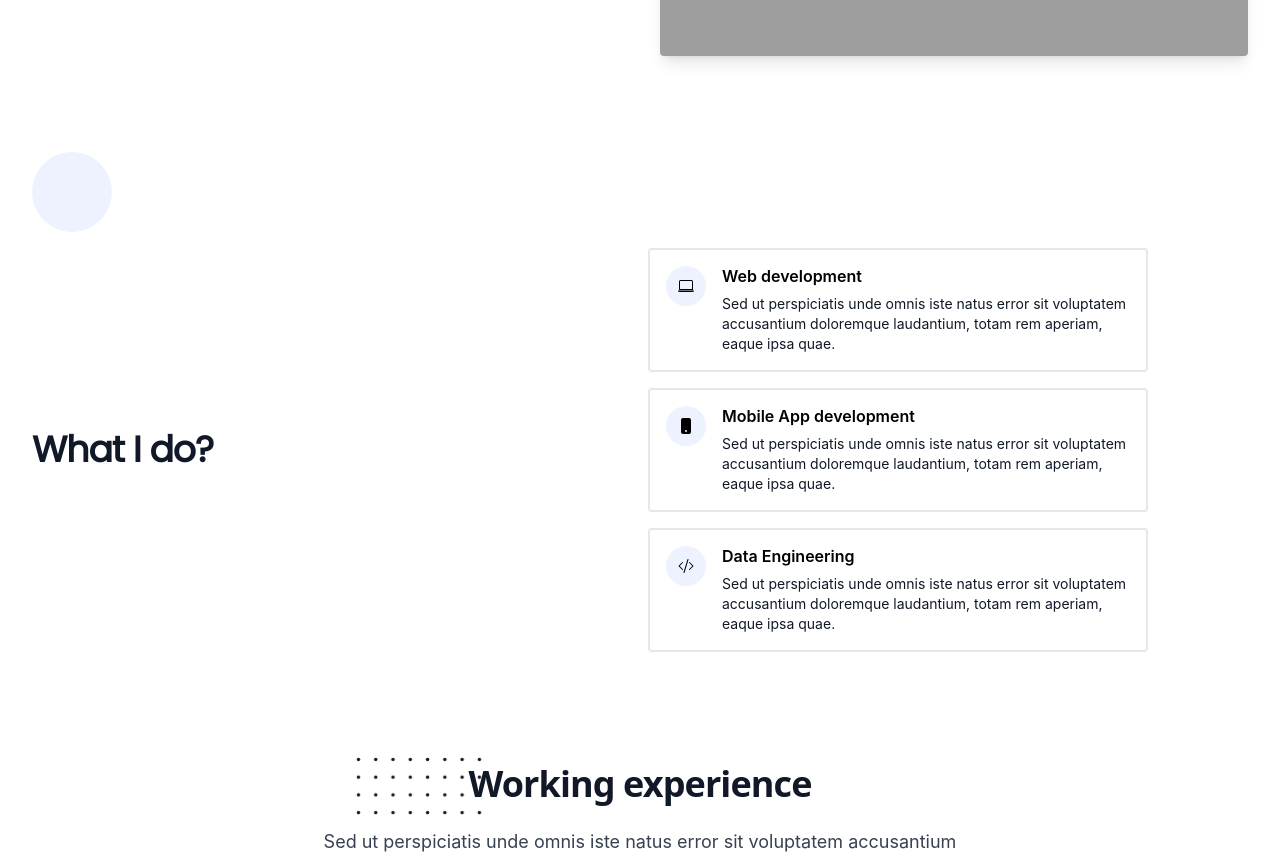
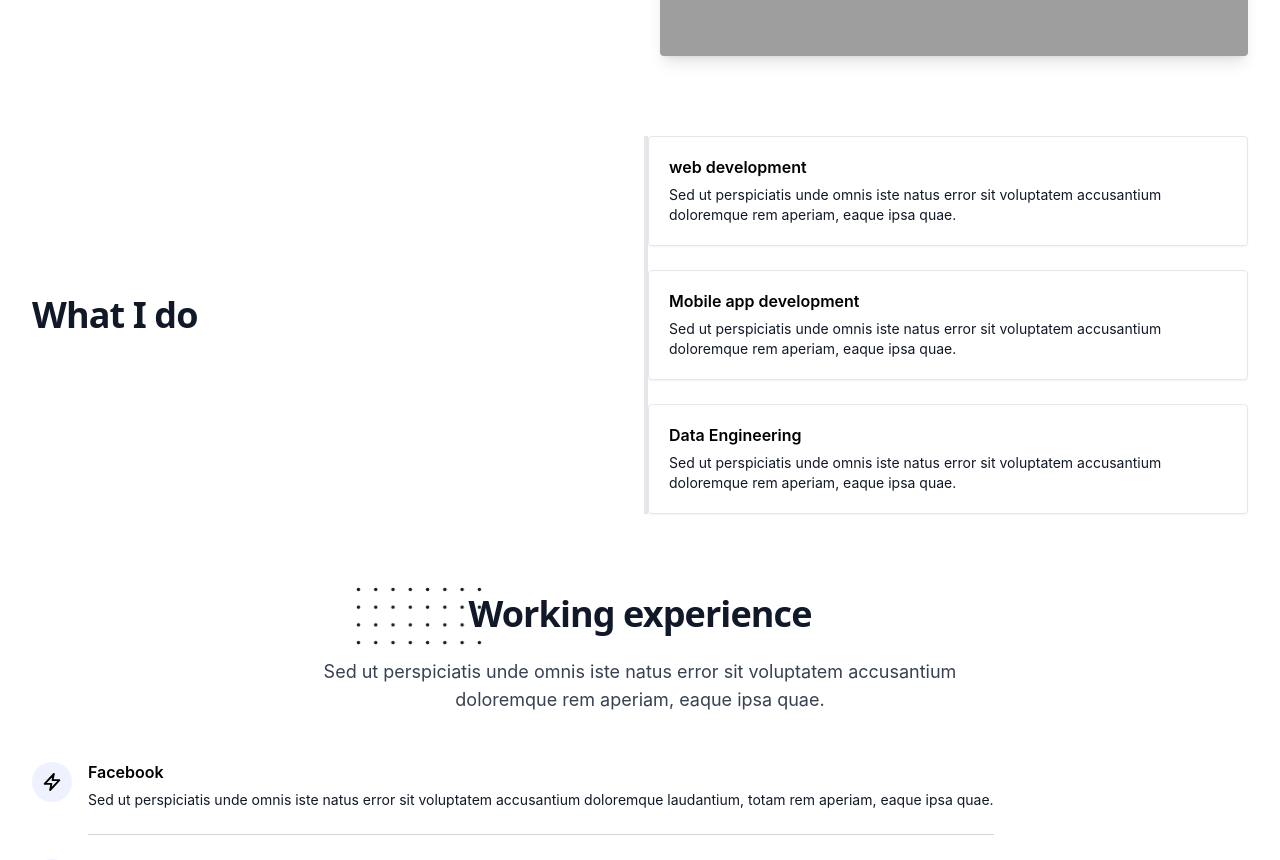
Before and after one commit to Ollarr/Ojeez-portfolio, a React (Create React App) app: page / in a window 1280 px wide. Shown: the part 440-1300 px from the top of the page. Built offline with nearby package versions, Linux system fonts and the light colour scheme; grey boxes are pictures that could not be loaded.

Commit message:
worked on about section

```diff
--- a/src/components/About.jsx
+++ b/src/components/About.jsx
@@ -1,78 +1,48 @@
-import { BsLaptop, BsFillPhoneFill, BsCodeSlash } from "react-icons/bs";
+import React from "react";
 
-const About = () => {
+function About() {
+  const aboutMe = [
+    {
+      title: "web development",
+      description:
+        "Sed ut perspiciatis unde omnis iste natus error sit voluptatem accusantium doloremque rem aperiam, eaque ipsa quae. ",
+    },
+    {
+      title: "Mobile app development",
+      description:
+        "Sed ut perspiciatis unde omnis iste natus error sit voluptatem accusantium doloremque rem aperiam, eaque ipsa quae. ",
+    },
+    {
+      title: "Data Engineering",
+      description:
+        "Sed ut perspiciatis unde omnis iste natus error sit voluptatem accusantium doloremque rem aperiam, eaque ipsa quae. ",
+    },
+  ];
   return (
-    <div className="px-4 py-4 sm:max-w-xl md:max-w-full lg:max-w-screen-xl md:px-24 lg:px-8">
-      <div className="flex items-center justify-center w-12 h-12 mb-4 rounded-full bg-indigo-50 lg:w-20 lg:h-20"></div>
-      <div className="flex items-center flex-col lg:flex-row">
-        <div className="mb-4 lg:w-1/2">
-          <h2 className=" font-[poppins] text-3xl font-bold tracking-tight text-gray-900 sm:text-4xl sm:leading-none">
-            What I do?
+    <div className="px-4 mx-auto sm:max-w-xl md:max-w-full lg:max-w-screen-xl md:px-24 lg:px-8 ">
+      <div className="flex items-center justify-items-center gap-x-2 md:divide-x-4 flex-col lg:flex-row">
+        <div className="mb-6 lg:mb-0 lg:w-1/2 lg:pr-5">
+          <h2 className="mb-5 font-sans text-3xl font-bold tracking-tight text-gray-900 sm:text-4xl sm:leading-none">
+            What I do
           </h2>
         </div>
         <div className="lg:w-1/2">
-          <div className="px-2 mx-auto sm:max-w-xl md:max-w-full lg:max-w-screen-xl ">
-            <div className="max-w-screen-lg sm:mx-auto">
-              <div className="grid max-w-screen-lg gap-8 lg:grid-cols-2 sm:mx-auto">
-                <div className="flex flex-col justify-center  ">
-                  <div className="flex  w-[500px] border-rounded border-2 py-4 mb-4 transition duration-300 transform rounded sm:px-4 lg:flex-row sm:hover:translate-x-4">
-                    <div className="mr-4">
-                      <div className="flex items-center justify-center w-10 h-10 mb-3 rounded-full bg-indigo-50">
-                        <BsLaptop />
-                      </div>
-                    </div>
-                    <div>
-                      <h2 className="mb-2 font-semibold leading-5">
-                        Web development
-                      </h2>
-                      <p className="text-left text-sm text-gray-900">
-                        Sed ut perspiciatis unde omnis iste natus error sit
-                        voluptatem accusantium doloremque laudantium, totam rem
-                        aperiam, eaque ipsa quae.
-                      </p>
-                    </div>
-                  </div>
-                  <div className="flex  w-[500px] border-rounded border-2 py-4 mb-4 transition duration-300 transform rounded sm:px-4 lg:flex-row sm:hover:translate-x-4">
-                    <div className="mr-4">
-                      <div className="flex items-center justify-center w-10 h-10 mb-3 rounded-full bg-indigo-50">
-                        <BsFillPhoneFill />
-                      </div>
-                    </div>
-                    <div>
-                      <h6 className="mb-2 font-semibold leading-5">
-                        Mobile App development
-                      </h6>
-                      <p className="text-sm text-gray-900">
-                        Sed ut perspiciatis unde omnis iste natus error sit
-                        voluptatem accusantium doloremque laudantium, totam rem
-                        aperiam, eaque ipsa quae.
-                      </p>
-                    </div>
-                  </div>
-                  <div className="flex  w-[500px] border-rounded border-2 py-4 mb-4 transition duration-300 transform rounded sm:px-4 lg:flex-row sm:hover:translate-x-4">
-                    <div className="mr-4">
-                      <div className="flex items-center justify-center w-10 h-10 mb-3 rounded-full bg-indigo-50">
-                        <BsCodeSlash />
-                      </div>
-                    </div>
-                    <div>
-                      <h6 className="mb-2 font-semibold leading-5">
-                        Data Engineering
-                      </h6>
-                      <p className="text-sm text-gray-900">
-                        Sed ut perspiciatis unde omnis iste natus error sit
-                        voluptatem accusantium doloremque laudantium, totam rem
-                        aperiam, eaque ipsa quae.
-                      </p>
-                    </div>
-                  </div>
+          <div className="flex flex-col gap-6 items-center justify-items-start">
+            {aboutMe.map((about) => {
+              return (
+                <div className="p-5 duration-300 transform bg-white border rounded shadow-sm hover:translate-x-2">
+                  <h6 className="mb-2 font-semibold leading-5">
+                    {about.title}
+                  </h6>
+                  <p className="text-sm text-gray-900">{about.description}</p>
                 </div>
-              </div>
-            </div>
+              );
+            })}
           </div>
         </div>
       </div>
     </div>
   );
-};
+}
+
 export default About;
```
